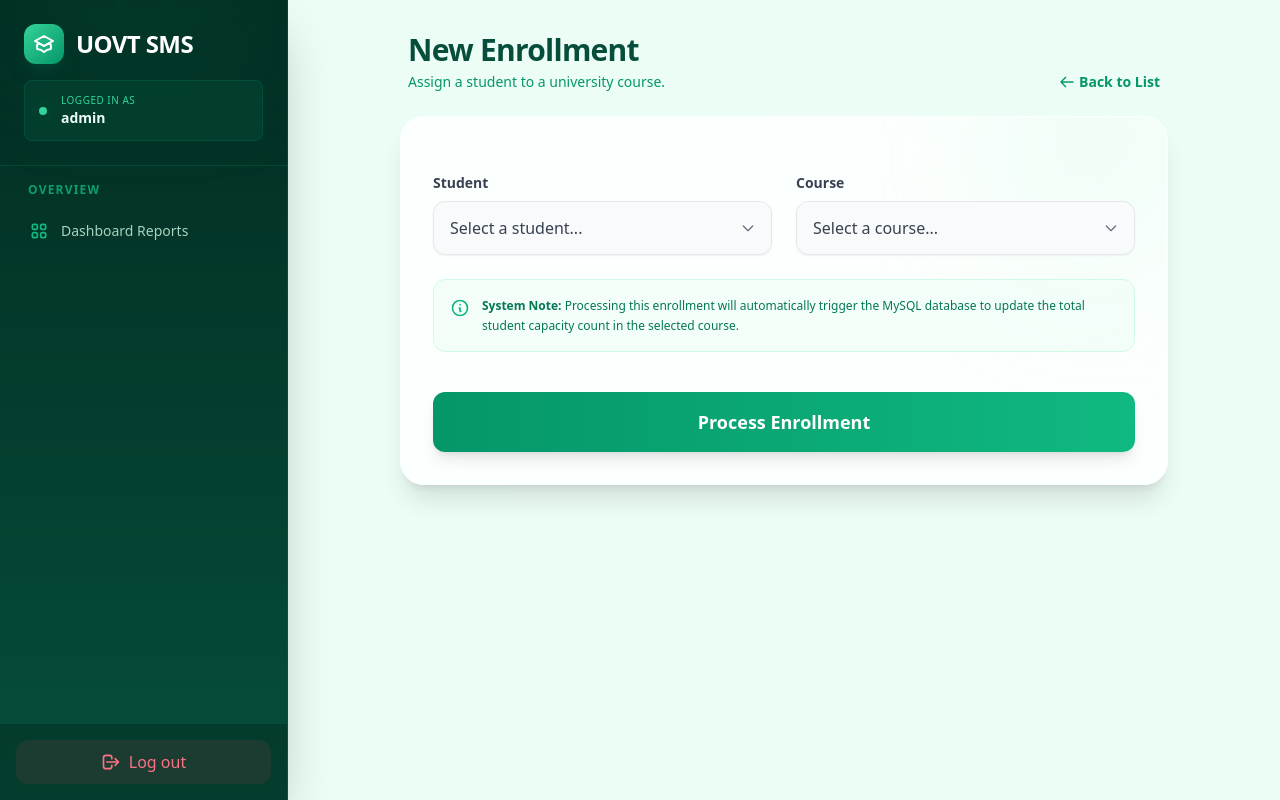
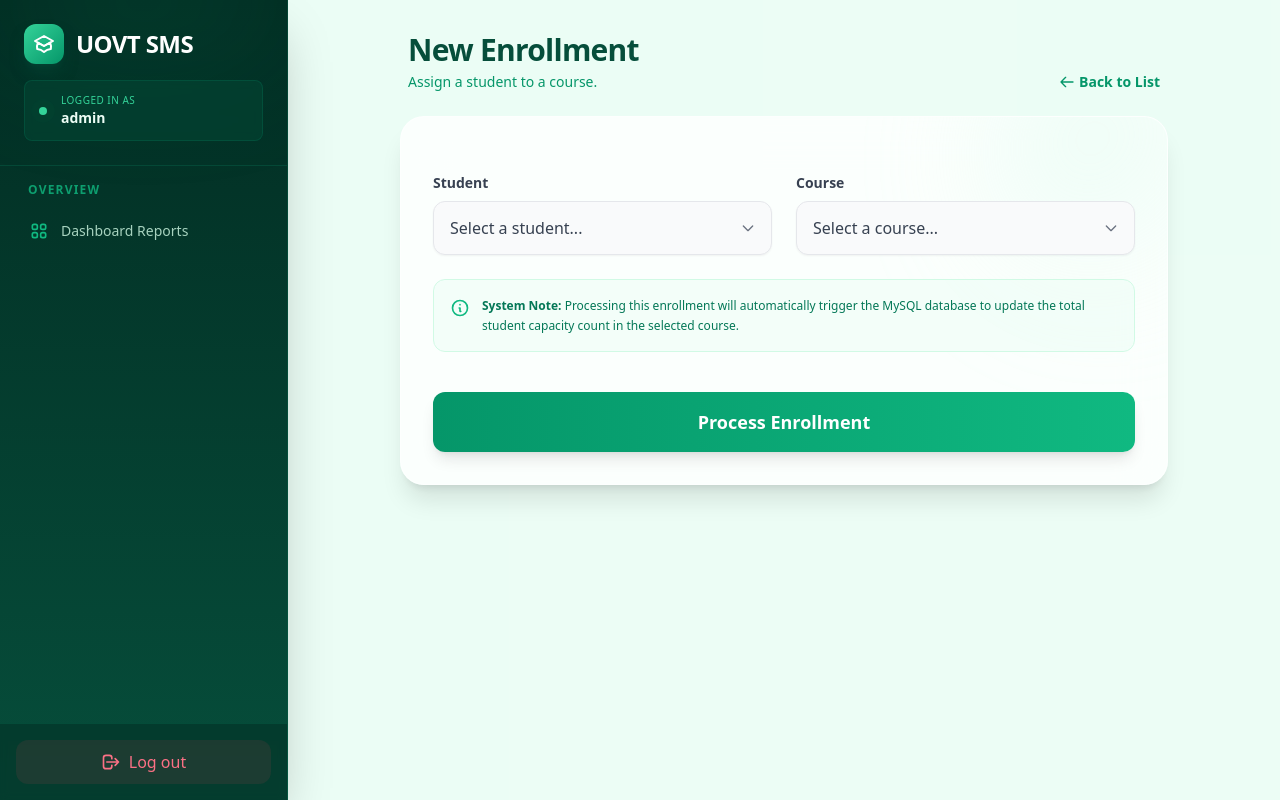
Before and after one commit to darshaanuradha/uovt_student_management_System, a PHP site: page /index.php?page=enroll_student_form in a window 1280 px wide. Run offline with PHP 8.4, Linux system fonts and the light colour scheme; the visitor is signed in with stand-in values (Sample User, id 1); data that the repository does not hold is empty; some libraries are stand-ins or nearby versions.

Commit message:
Update enrollment description for clarity in student assignment

```diff
--- a/presentation/pages/enroll_student_form.php
+++ b/presentation/pages/enroll_student_form.php
@@ -2,7 +2,7 @@
     <div class="flex justify-between items-end mb-6 px-2">
         <div>
             <h2 class="text-3xl font-extrabold text-emerald-900 tracking-tight">New Enrollment</h2>
-            <p class="text-sm text-emerald-600 mt-1 font-medium">Assign a student to a university course.</p>
+            <p class="text-sm text-emerald-600 mt-1 font-medium">Assign a student to a course.</p>
         </div>
         <a href="index.php?page=enrollments" class="text-emerald-600 hover:text-emerald-800 text-sm font-bold flex items-center group transition">
             <svg class="w-4 h-4 mr-1 transform group-hover:-translate-x-1 transition-transform" fill="none" stroke="currentColor" viewBox="0 0 24 24">
```
